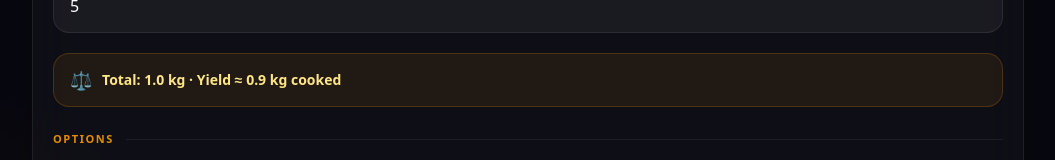
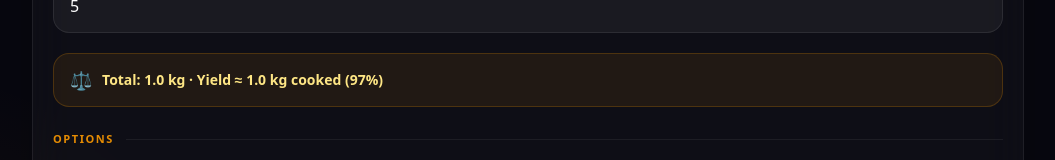
Before and after one commit to SirAllap/pawcook, a React (Vite) app in the folder apps/web/: page /cooking in a window 1280 px wide. Shown: the part 602-762 px from the top of the page, without its empty margins (112-1167 px from the left). Built offline with nearby package versions, Linux system fonts and the light colour scheme.

Commit message:
fix: method-accurate yield percentages (sous-vide 97%, oven 82%)

```diff
--- a/apps/web/src/pages/CookingCalculator.tsx
+++ b/apps/web/src/pages/CookingCalculator.tsx
@@ -60,6 +60,14 @@ export default function CookingCalculator() {
   const totalKg = isSousVide
     ? (values.weightKg || 0) * (values.numberOfBags || 0)
     : (values.totalWeightKg || 0);
+
+  // Sous-vide bags are sealed — virtually no moisture escapes (~97% yield).
+  // Oven loses moisture to evaporation (~82%). Stovetop/slow cooker yield
+  // assumes the cooking broth is served with the meat (~90% / ~88%).
+  const YIELD_PCT: Record<string, number> = {
+    sous_vide: 0.97, oven: 0.82, stovetop_low: 0.90, slow_cooker: 0.88,
+  };
+  const yieldPct = YIELD_PCT[values.cookingMethod] ?? 0.90;
 
   function onSubmit(data: CookingInput) {
     setCalculating(true);
@@ -154,7 +162,7 @@ export default function CookingCalculator() {
               <span className="text-amber-400 text-lg">⚖️</span>
               <span className="text-sm text-amber-200 font-semibold">
                 {t('cooking.total')}: <strong>{totalKg.toFixed(1)} kg</strong>
-                &nbsp;· {t('cooking.yield')} ≈ <strong>{(totalKg * 0.9).toFixed(1)} kg</strong> {t('cooking.cooked')}
+                &nbsp;· {t('cooking.yield')} ≈ <strong>{(totalKg * yieldPct).toFixed(1)} kg</strong> {t('cooking.cooked')} ({Math.round(yieldPct * 100)}%)
               </span>
             </div>
           )}
```
